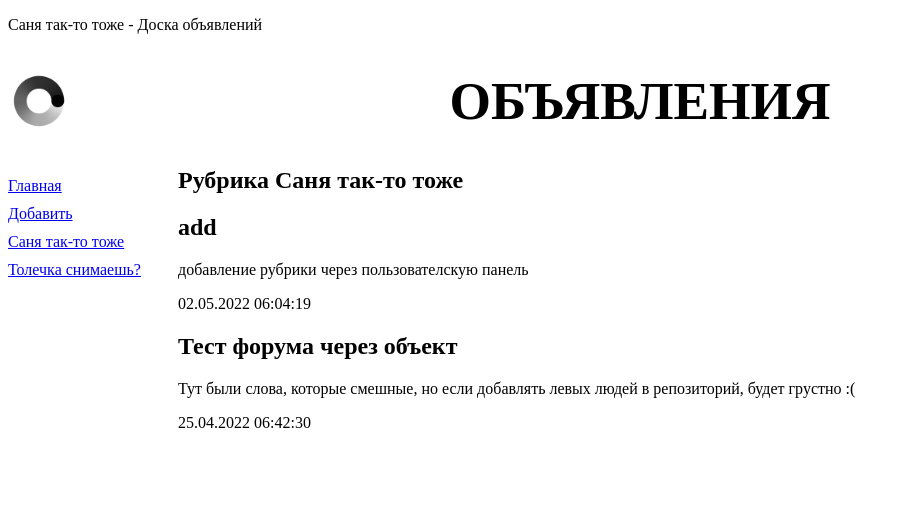
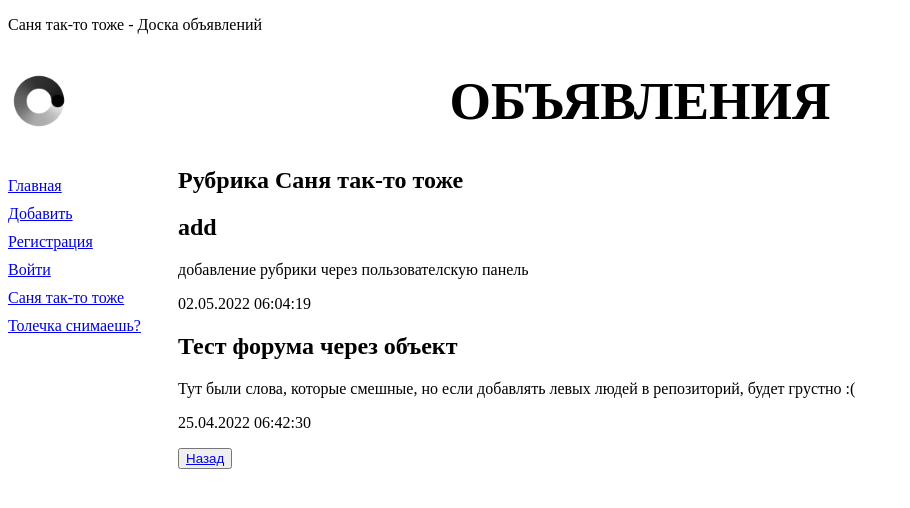
Before and after one commit to gamesa17/webproject, a Django app: page /bboard/2/ in a window 1280 px wide. Shown: the top 508 px of the page, without its empty margins (0-910 px from the left). Run offline with Django 4.2, Linux system fonts and the light colour scheme; data comes from the database, SQL or seed files in the repository.

Commit message:
СУКА АУЕЕЕЕЕЕЕЕЕЕЕЕЕЕЕЕ

```diff
--- a/proektnaya/bboard/templates/bboard/by_rubric.html
+++ b/proektnaya/bboard/templates/bboard/by_rubric.html
@@ -11,4 +11,7 @@
     <p>{{ bb.published|date:"d.m.Y H:i:s" }}</p>
 </div>
 {% endfor %}
+<form>
+    <button><a href="javascript:history.go(-1)" class="btn btn-default">Назад</a></button>
+</form>
 {% endblock %}
--- a/proektnaya/bboard/templates/bboard/company_view.html
+++ b/proektnaya/bboard/templates/bboard/company_view.html
@@ -6,5 +6,8 @@
     <h2>{{ all_objects.title }}</h2>
     <p>{{ all_objects.content }}</p>
     <p>{{ all_objects.published|date:"d.m.Y H:i:s" }}</p>
+    <form>
+        <button><a href="javascript:history.go(-1)" class="btn btn-default">Назад</a></button>
+    </form>
 </div>
 {% endblock %}
--- a/proektnaya/bboard/templates/layout/basic.html
+++ b/proektnaya/bboard/templates/layout/basic.html
@@ -14,6 +14,8 @@
         <nav>
             <a href="{% url 'index' %}">Главная</a>
             <a href="{% url 'add' %}">Добавить</a>
+            <a href="user_reg/">Регистрация</a>
+            <a href="user_login/">Войти</a>
             {% for rubric in rubrics %}
             <a href="{% url 'by_rubric' rubric.pk %}">
             {{ rubric.name }}</a>
--- a/proektnaya/proektnaya/settings.py
+++ b/proektnaya/proektnaya/settings.py
@@ -37,7 +37,7 @@ INSTALLED_APPS = [
     'django.contrib.sessions',
     'django.contrib.messages',
     'django.contrib.staticfiles',
-    'bboard.apps.BboardConfig'
+    'bboard.apps.BboardConfig',
 ]
 
 MIDDLEWARE = [
@@ -122,3 +122,5 @@ STATIC_URL = 'static/'
 # https://docs.djangoproject.com/en/4.0/ref/settings/#default-auto-field
 
 DEFAULT_AUTO_FIELD = 'django.db.models.BigAutoField'
+
+AUTH_USER_MODEL = 'auth.User'
--- a/proektnaya/proektnaya/urls.py
+++ b/proektnaya/proektnaya/urls.py
@@ -22,5 +22,7 @@ from bboard.views import CompanyView
 urlpatterns = [
     path('admin/', admin.site.urls),
     path('bboard/', include('bboard.urls')),
-    path('bboard/company/<int:id>', CompanyView, name='company')
+    path('bboard/company/<int:id>', CompanyView, name='company'),
+    #path('user_reg/'),
+    #path('user_login/')
 ]
```
Also changed, not shown: proektnaya/bboard/migrations/0003_rename_rubic_bboard_rubric.py (added), proektnaya/bboard/views.py (line endings or trailing spaces).
